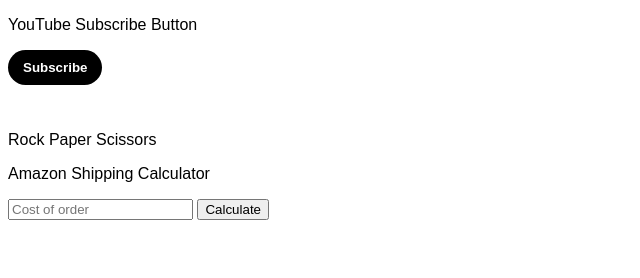
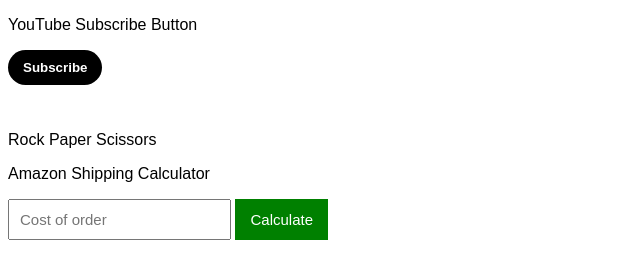
Before and after one commit to vardsz13/rock-paper-scissor, a plain HTML site: page 10-dom-project.html in a window 1280 px wide. Shown: the whole page, without its empty margins (0-640 px from the left). Drawn offline with Linux system fonts and the light colour scheme.

Commit message:
Styling the input and calculate button

```diff
--- a/10-dom-project.html
+++ b/10-dom-project.html
@@ -23,6 +23,18 @@
         background-color: rgb(240, 240, 240);
         color: black;
       }
+      .cost-input {
+        font-size: 15px;
+        padding: 10px;
+      }
+      .calculate-button {
+        border: none;
+        background-color: green;
+        color: white;
+        font-size: 15px;
+        padding: 12px 15px;
+        cursor: pointer;
+      }
     </style>
   </head>
   <body>
@@ -37,11 +49,13 @@
     <p>Amazon Shipping Calculator</p>
 
     <input
-      class="js-cost-input"
+      class="js-cost-input cost-input"
       placeholder="Cost of order"
       onkeydown="handleOnKeyDown(event)"
     />
-    <button onclick="calculateTotal()">Calculate</button>
+    <button class="calculate-button" onclick="calculateTotal()">
+      Calculate
+    </button>
 
     <p class="js-total-cost"></p>
   </body>
```
